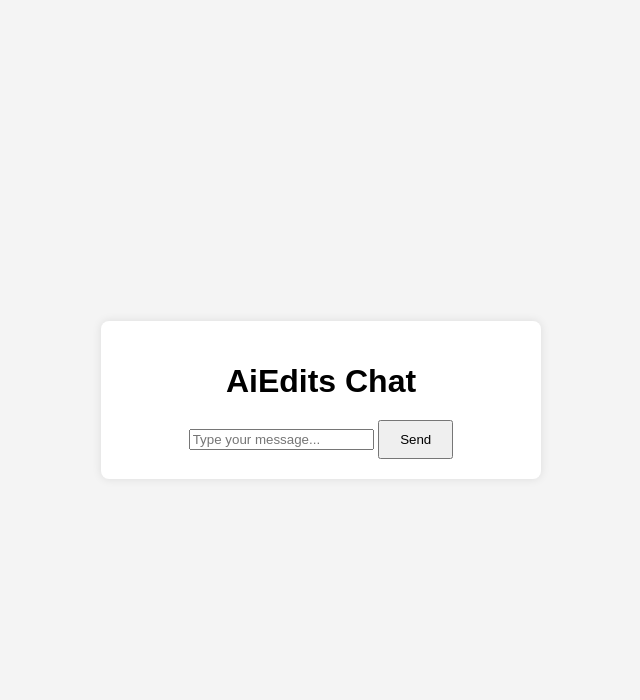
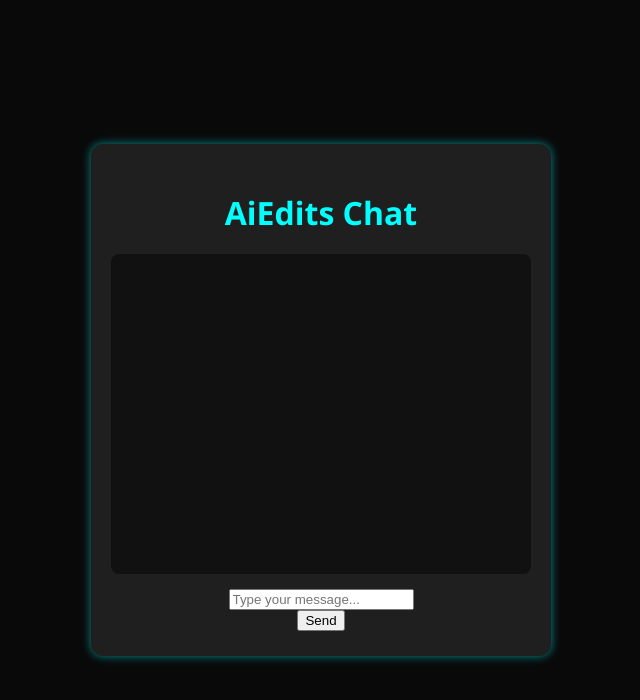
Before and after one commit to noam132/AiEdits, a plain HTML site: page index.html in a window 1280 px wide. Shown: the whole page, without its empty margins (319-959 px from the left). Drawn offline with Linux system fonts and the light colour scheme.

Commit message:
Update style.css

```diff
--- a/style.css
+++ b/style.css
@@ -1,49 +1,53 @@
 body {
-  font-family: Arial, sans-serif;
-  background-color: #f4f4f4;
+  background: #090909;
+  font-family: 'Segoe UI', Tahoma, Geneva, Verdana, sans-serif;
+  color: #ddd;
+  margin: 0;
   height: 100vh;
-  margin: 0;
   display: flex;
   justify-content: center;
   align-items: center;
 }
 
 .container {
+  background: #1f1f1f;
+  padding: 25px 30px;
+  border-radius: 12px;
   width: 400px;
-  background-color: white;
-  padding: 20px;
-  box-shadow: 0 0 10px rgba(0,0,0,0.1);
-  border-radius: 8px;
-  text-align: center;
+  max-width: 90vw;
+  box-shadow: 0 0 10px #00ffff88;
+  display: flex;
+  flex-direction: column;
+  align-items: center;
 }
 
 h1 {
   margin-bottom: 20px;
+  color: #00ffff;
 }
 
-#chat-box {
+#chatLog {
+  width: 100%;
   height: 300px;
-  border: 1px solid #ccc;
+  background: #111;
+  border-radius: 8px;
+  padding: 10px;
   overflow-y: auto;
-  padding: 10px;
-  text-align: left;
   margin-bottom: 15px;
-  background-color: #fafafa;
-  border-radius: 4px;
-}
+  sendBtn.addEventListener("click", () => {
+  const userMessage = input.value.trim();
+  if (!userMessage) return;
 
-#chat-box div {
-  margin: 5px 0;
-}
+  addMessage("You: " + userMessage, "user");
+  input.value = "";
 
-#userInput {
-  width: 70%;
-  padding: 10px;
-  margin-right: 10px;
-  box-sizing: border-box;
-}
+  setTimeout(() => {
+    addMessage("AI: " + getFakeResponse(userMessage), "ai");
+  }, 800);
+});
 
-#sendBtn {
-  padding: 10px 20px;
-  cursor: pointer;
-}
+input.addEventListener("keypress", (e) => {
+  if (e.key === "Enter") {
+    sendBtn.click();
+  }
+});
```
